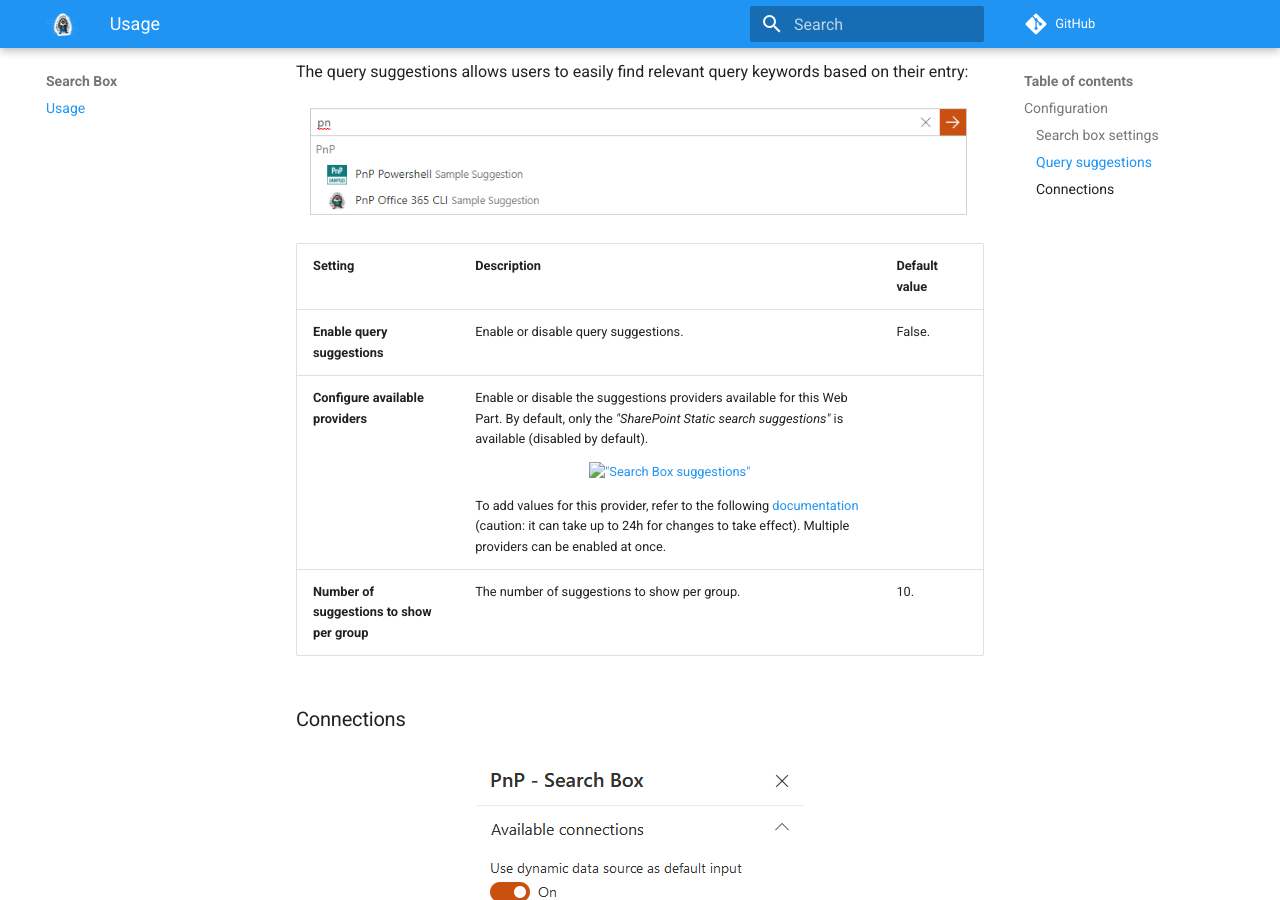
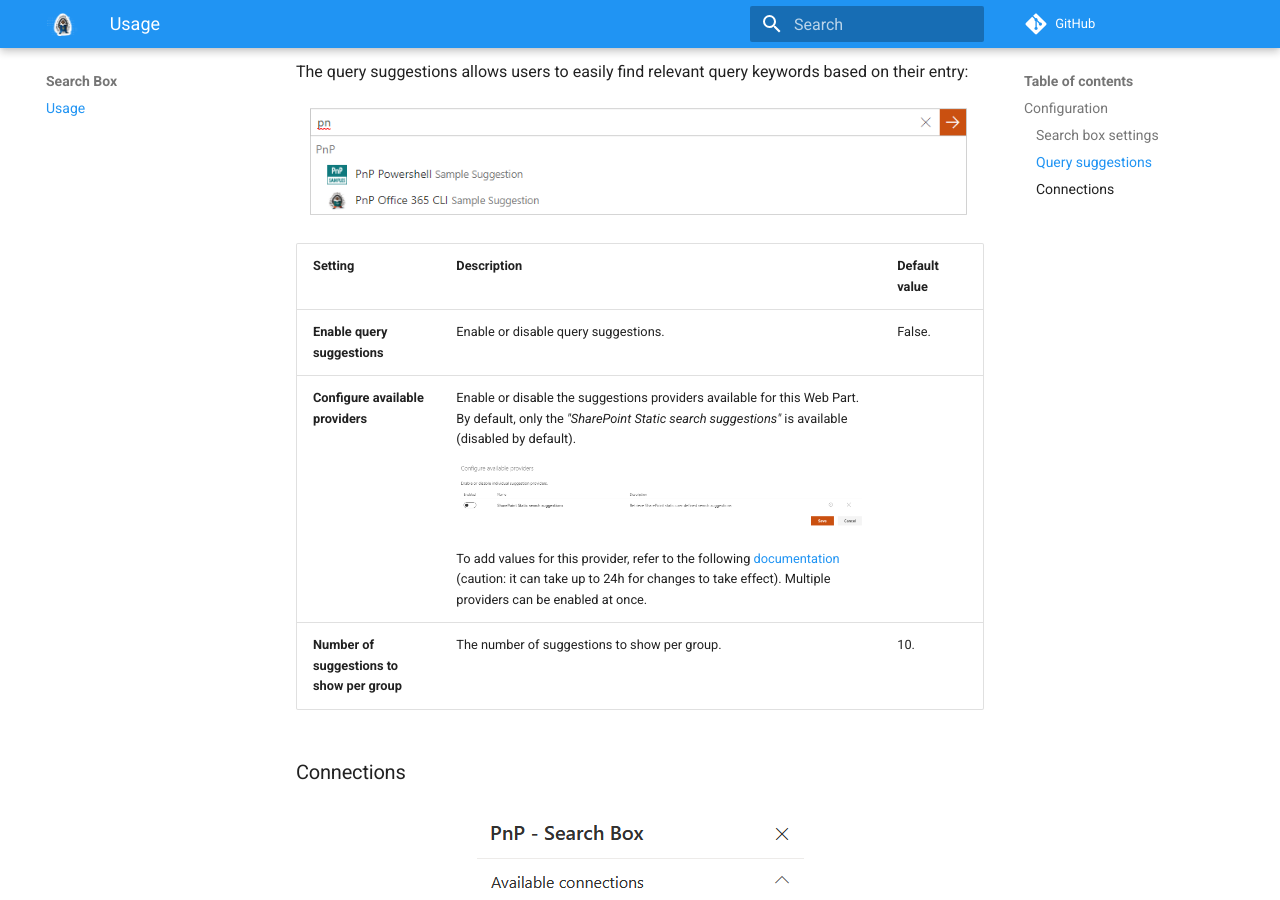
Before and after one commit to dominic5perezd/pnp-modern-search, an MkDocs documentation site: the page built from docs/usage/search-box/index.md, in a window 1280 px wide and 900 px high, scrolled down 2548 px. Built offline with MkDocs 1.6.1 and Material for MkDocs 9.7.7, drawn with Linux system fonts in a browser that asks for light colours; comment, search, counter and statistics services are not loaded.

Commit message:
Corrected Image URL & description

```diff
--- a/docs/usage/search-box/index.md
+++ b/docs/usage/search-box/index.md
@@ -28,7 +28,7 @@ The query suggestions allows users to easily find relevant query keywords based
 | Setting | Description | Default value |
 | ------- |---------------- | ---------- |
 |**Enable query suggestions**| Enable or disable query suggestions. | False.
-|**Configure available providers** | Enable or disable the suggestions providers available for this Web Part. By default, only the _"SharePoint Static search suggestions"_ is available (disabled by default). <p align="center">[!["Search Box suggestions"](../../assets/webparts/search_box/suggestions_providers_panel.png)](../../assets/webparts/search_box/suggestions_providers_panel.png)</p> To add values for this provider, refer to the following [documentation](https://docs.microsoft.com/en-us/sharepoint/search/manage-query-suggestions) (caution: it can take up to 24h for changes to take effect). Multiple providers can be enabled at once.
+|**Configure available providers** | Enable or disable the suggestions providers available for this Web Part. By default, only the _"SharePoint Static search suggestions"_ is available (disabled by default). <p align="center">[!["Configure available providers"](../../assets/webparts/search-box/suggestions_providers_panel.png)](../../assets/webparts/search_box/suggestions_providers_panel.png)</p> To add values for this provider, refer to the following [documentation](https://docs.microsoft.com/en-us/sharepoint/search/manage-query-suggestions) (caution: it can take up to 24h for changes to take effect). Multiple providers can be enabled at once.
 |**Number of suggestions to show per group**| The number of suggestions to show per group. | 10.
 
 ### Connections
```
